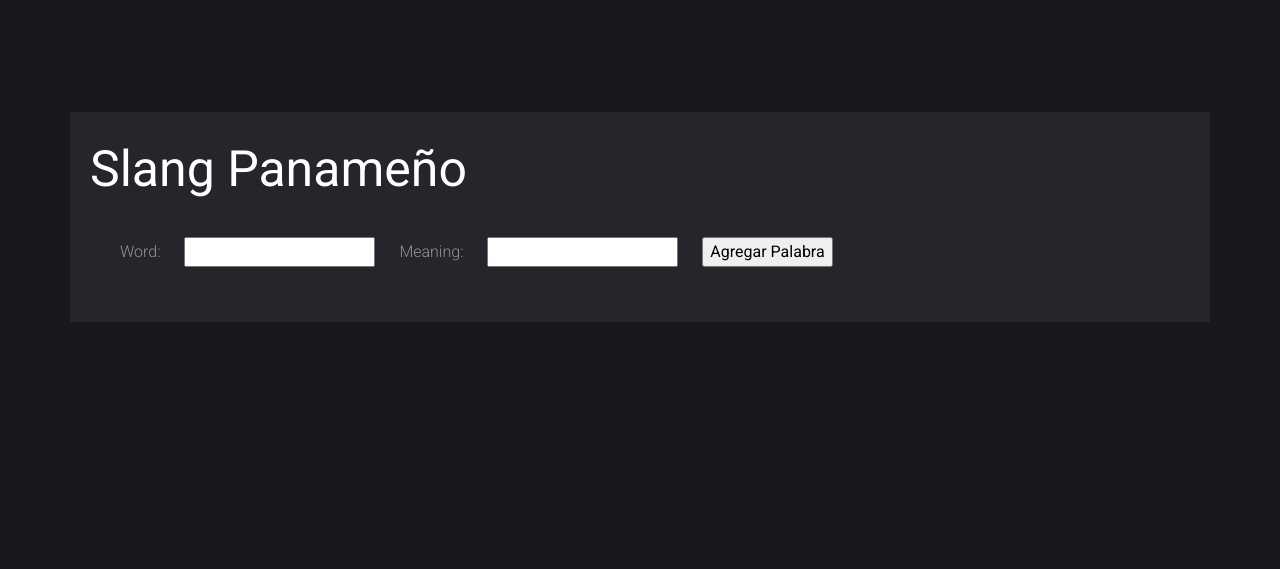
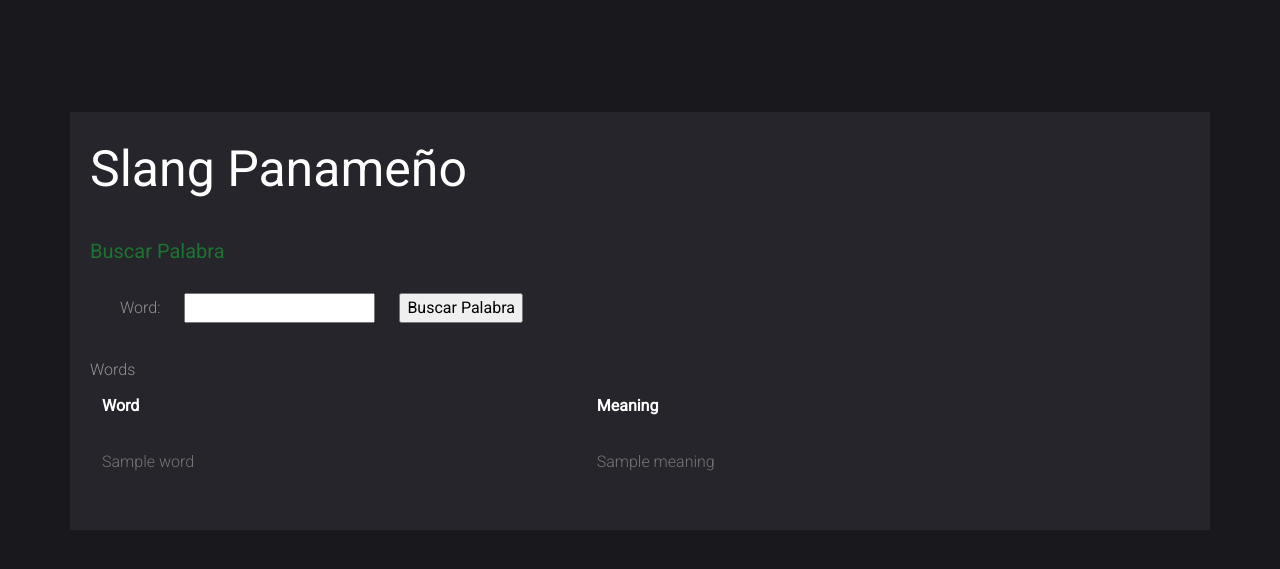
Before and after one commit to meElmerGJ/slangFlask, a Flask app: template templates/search_word.html in a window 1280 px wide. Shown: the top 569 px of the page. Run offline with Flask 3, Linux system fonts and the light colour scheme; the template is opened without the code that fills it: most values are stand-ins (such as "Sample title", 1, 10 or a date in 2020); some libraries are stand-ins or nearby versions.

Commit message:
Adding Search Word Functionality

```diff
--- a/app.py
+++ b/app.py
@@ -36,7 +36,9 @@ def edit_slang():
 @app.route('/search_word', methods=['POST', 'GET'])
 def search_slang():
     if request.method == 'POST':
-        pass
+        word = request.form.get('word')
+        documents = slang.find({"word": word})
+        return render_template('search_word.html', documents=documents)
     return render_template('search_word.html')
 
 
--- a/templates/search_word.html
+++ b/templates/search_word.html
@@ -1,14 +1,40 @@
 {%extends 'base.html'%} <---------------------
     {%block content%}
-		<form action="/new_word" method="post" style="margin: 10px">
+		<br>
+		<h2 style="color: #1c7430">
+			Buscar Palabra
+		</h2>
+		<form action="/search_word" method="post" style="margin: 10px">
 			<label class="text-white-50" for="word" style="padding: 20px">Word: </label>
 			<input type="text" id="wordId" name="word">
 
-			<label class="text-white-50" for="meaning" style="padding: 20px">Meaning: </label>
-			<input type="text" id="meaningId" name="meaning">
-
 			<!-- Add more input fields based on your document structure -->
 
-			<input type="submit" value="Agregar Palabra" style="margin: 20px">
+			<input type="submit" value="Buscar Palabra" style="margin: 20px">
 		</form>
+
+		<div class="table-responsive custom-table-responsive">
+			<div class="text-white-50">
+				Words
+			</div>
+			<table class="table custom-table">
+				<thead>
+				<tr scope="row">
+					<th scope="col">Word</th>
+					<th scope="col">Meaning</th>
+				</tr>
+				</thead>
+				<tbody>
+				{% for doc in documents %}
+					<tr scope="row">
+						<td >
+							{{ doc.word }}
+						</td>
+						<td >
+							{{ doc.meaning }}
+						</td>
+				{% endfor %}
+				</tbody>
+			</table>
+
     {%endblock%}
```
